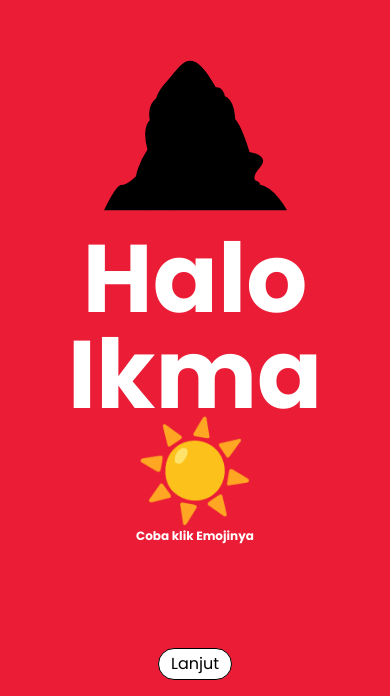
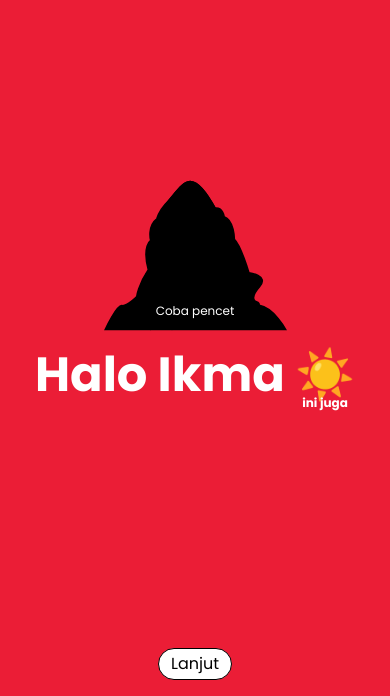
Before and after one commit to Augussst/ikma, a website: page index.html in a window 390 px wide. Shown: the part 148-844 px from the top of the page. Drawn offline with Linux system fonts and the light colour scheme.

Commit message:
fix clue

```diff
--- a/index.html
+++ b/index.html
@@ -17,7 +17,7 @@
   <body>
     <div class="contain">
       <section id="one" class="one relative flex flex-col lg:flex-row px-3">
-        <div class="img w-1/2">
+        <div class="img w-1/2 relative">
           <svg
             id="a"
             xmlns="http://www.w3.org/2000/svg"
@@ -98,22 +98,23 @@
               d="M191.4184,860.3569s-8.5855,181.0025,81.9339,192.9505"
             />
           </svg>
+          <p class="clue text-xs mt-3 absolute bottom-3">Coba pencet</p>
         </div>
-        <h1 class="text-8xl mt-5 font-bold">
+        <h1 class="text-5xl lg:text-8xl mt-5 font-bold">
           Halo Ikma
           <a
             href="https://youtu.be/nHT0I5igGgI"
             target="”_blank”"
             class="relative"
             >☀️
-            <p class="absolute text-xs emoji w-full">Coba klik Emojinya</p></a
-          >
+            <p class="emoji w-full mt-3 text-xs absolute bottom-3">ini juga</p>
+          </a>
         </h1>
         <a href="#two" class="btn absolute bottom-4">Lanjut</a>
       </section>
       <section id="two" class="two relative px-3">
         <a href="#one" class="btn absolute top-4">Kembali</a>
-        <h1 class="text-8xl font-bold">Selamat ulang tahun 😘</h1>
+        <h1 class="text-5xl lg:text-8xl font-bold">Selamat ulang tahun 😘</h1>
         <a href="#three" class="btn absolute bottom-4">Lanjut</a>
       </section>
       <section id="three" class="three relative px-3">
--- a/style.css
+++ b/style.css
@@ -123,3 +123,8 @@
   bottom: -5%;
   transform: translateX(-50%);
 }
+
+.clue {
+  left: 50%;
+  transform: translateX(-50%);
+}
```
Also changed, not shown: public/style.css.
